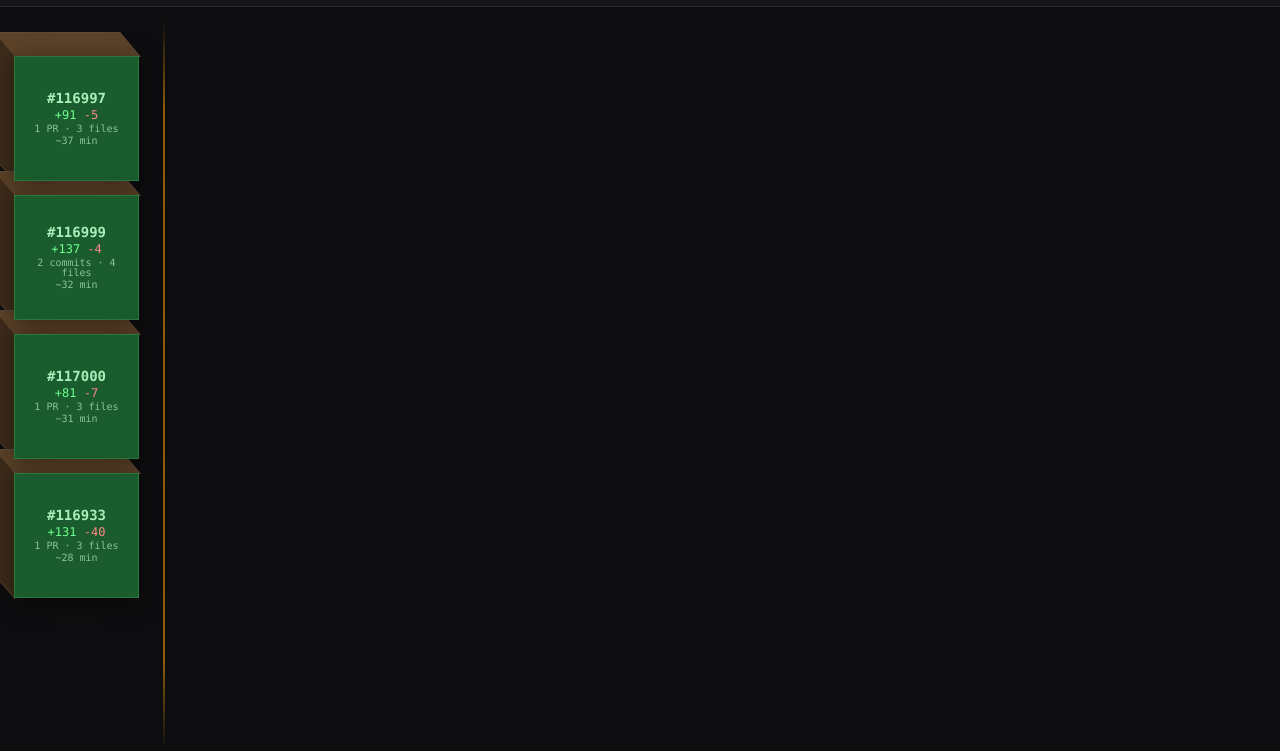
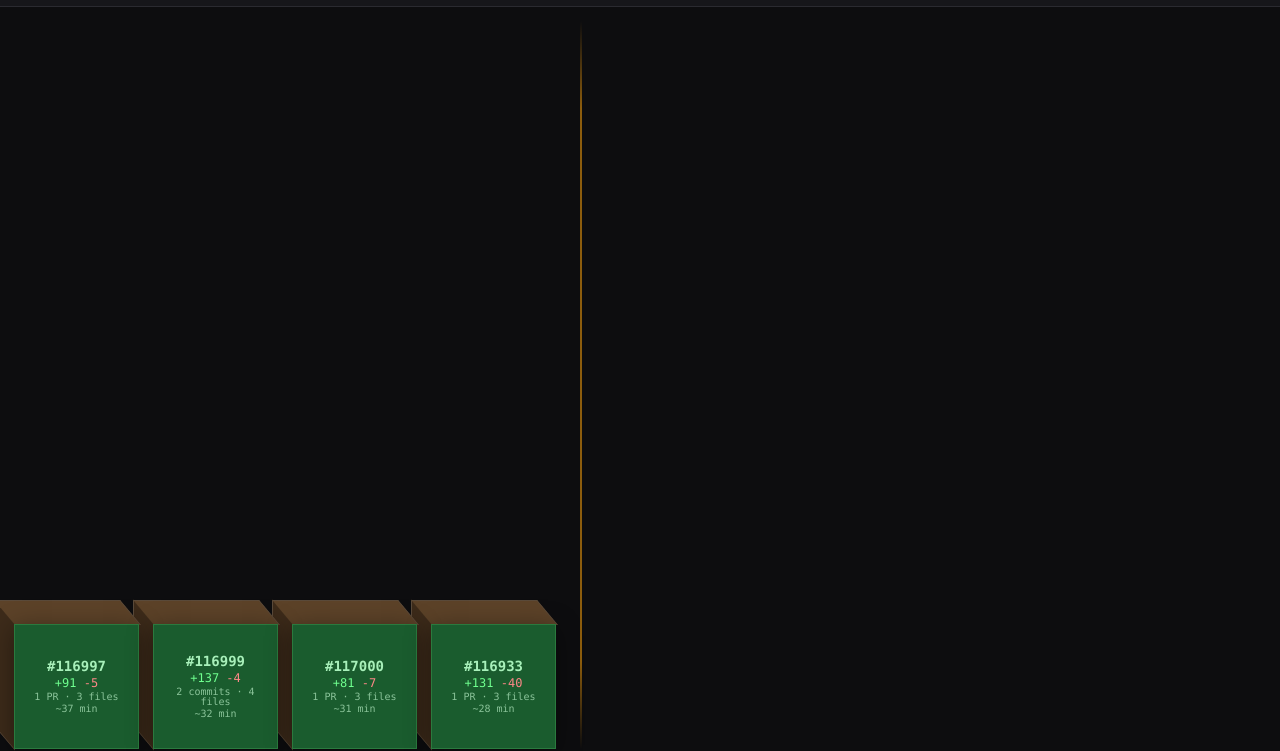
Before and after one commit to MindDragonLabs/nous-space, a plain HTML site: page index.html in a window 1280 px wide. Shown: the part 51-802 px from the top of the page. Drawn offline with Linux system fonts and the light colour scheme.

Commit message:
Fix: cubes back to horizontal row, not vertical
- flex-direction changed to row (was accidentally set to column)
- Cubes now display left-to-right with 14px gap

```diff
--- a/index.html
+++ b/index.html
@@ -214,12 +214,12 @@ button:focus-visible { outline: 2px solid var(--nous-amber); outline-offset: 2px
   gap: 24px;
 }
 
-/* Left zone — cube stack (vertical, like mempool unconfirmed blocks) */
+/* Left zone — cube row, horizontal */
 .zone-left {
   flex: 0 0 auto;
   display: flex;
-  flex-direction: column;
-  align-items: flex-start;
+  flex-direction: row;
+  align-items: flex-end;
   gap: 14px;
   min-width: 0;
   position: relative;
```
